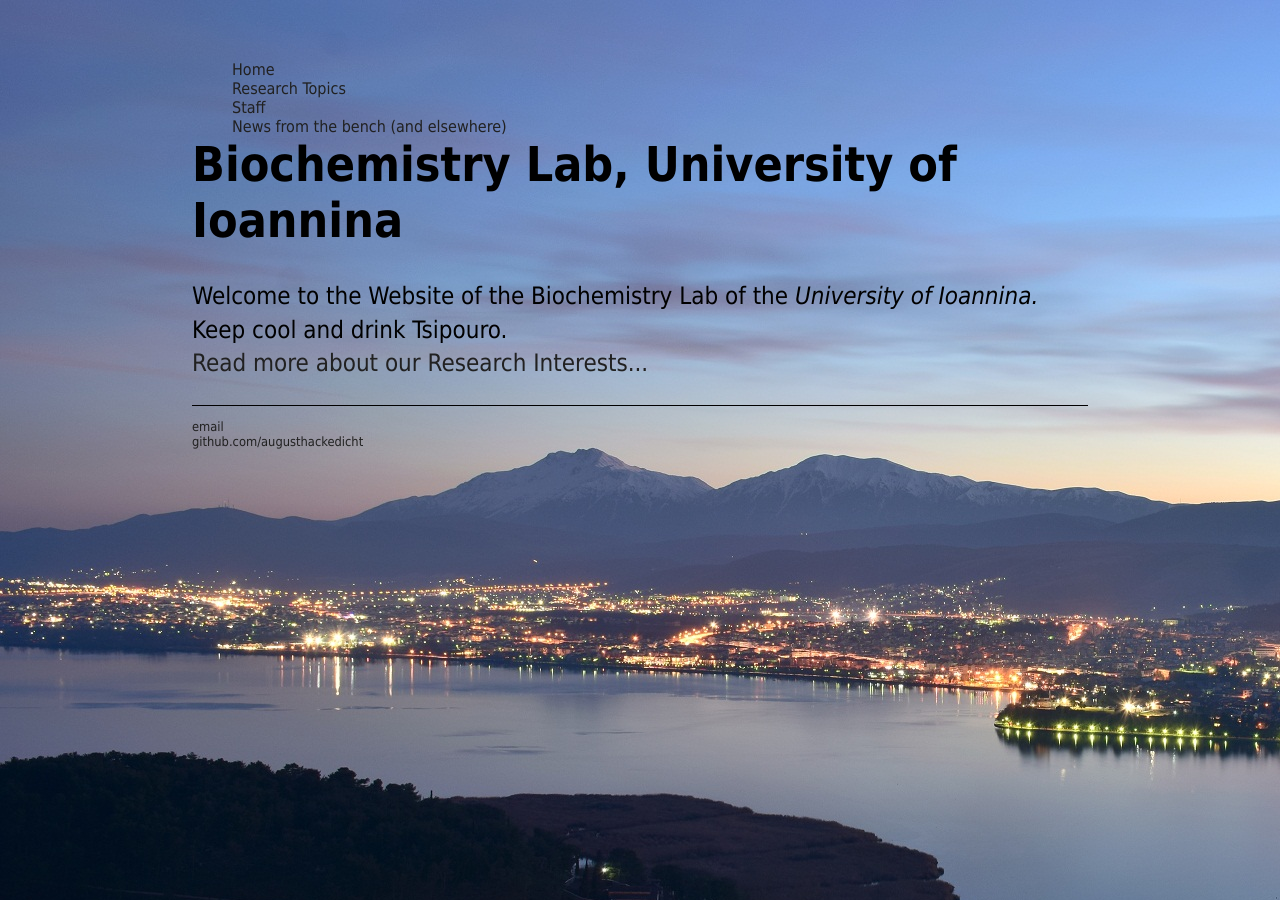
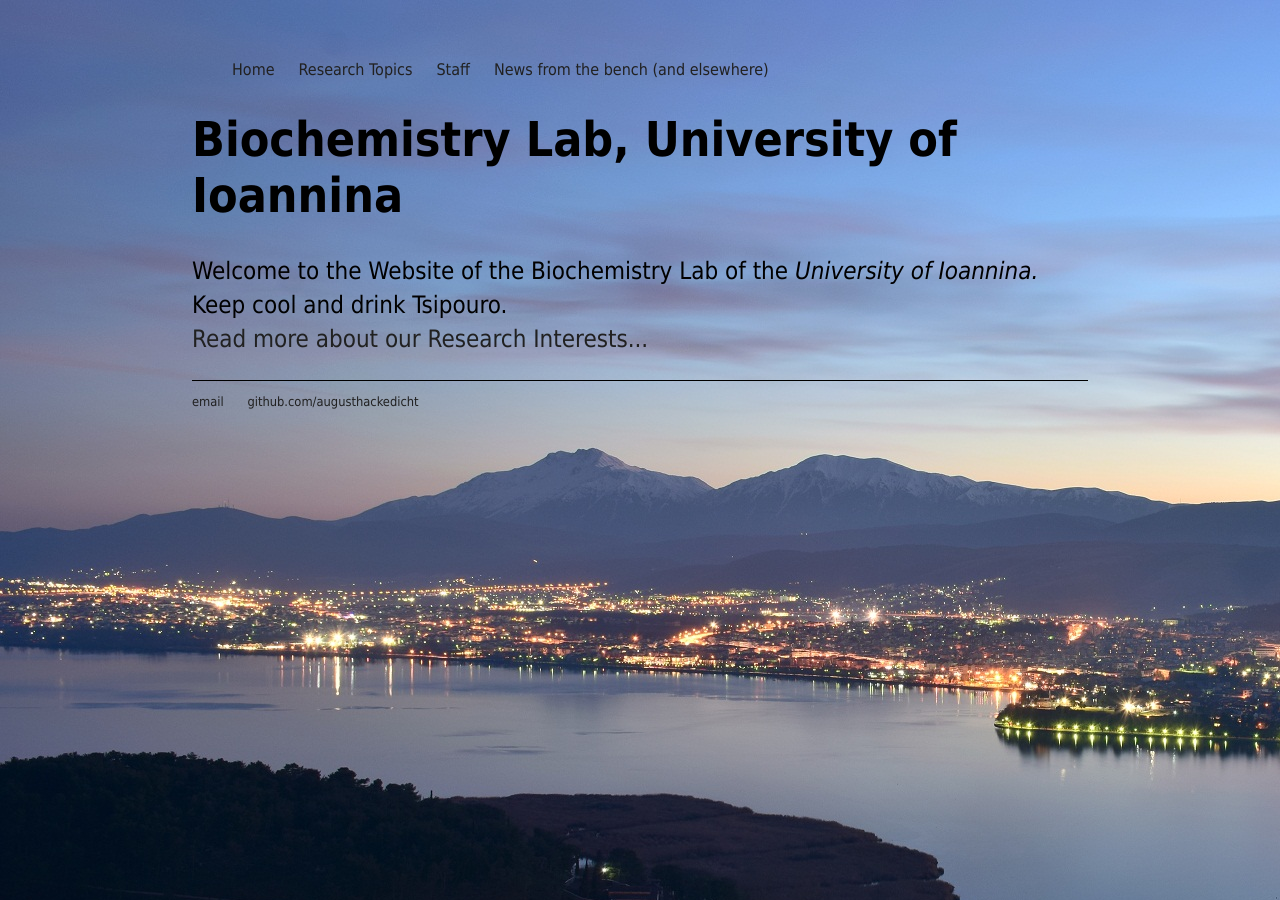
Before and after one commit to augusthackedicht/augusthackedicht.github.io, a Jekyll site: the page built from index.html, in a window 1280 px wide. Built offline with Jekyll 4.4.1, drawn with Linux system fonts in a browser that asks for light colours.

Commit message:
Update main.css

```diff
--- a/css/main.css
+++ b/css/main.css
@@ -20,8 +20,6 @@ nav ul,  {
     border-bottom: 20px solid rgba(0,0,0,0.24);
 }
 nav ul li, footer ul li {
-    width: 100%;
-    float: left;
     font-family: 'Tahoma', 'Geneva', 'Sans-Serif';
     display: inline;
     margin-right: 20px;
```
